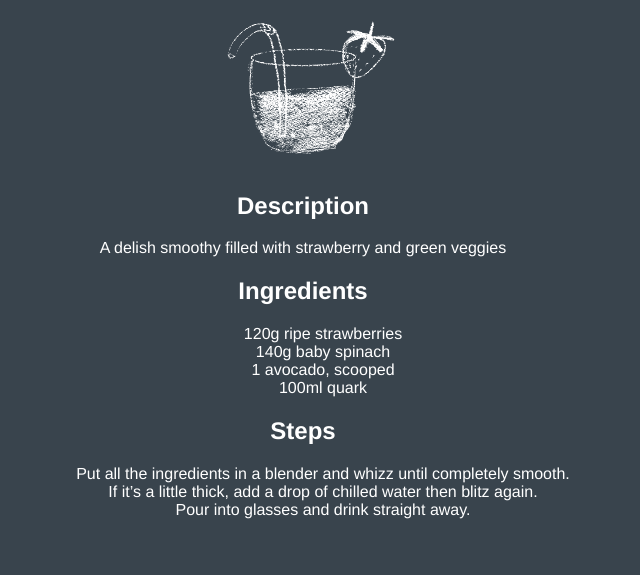
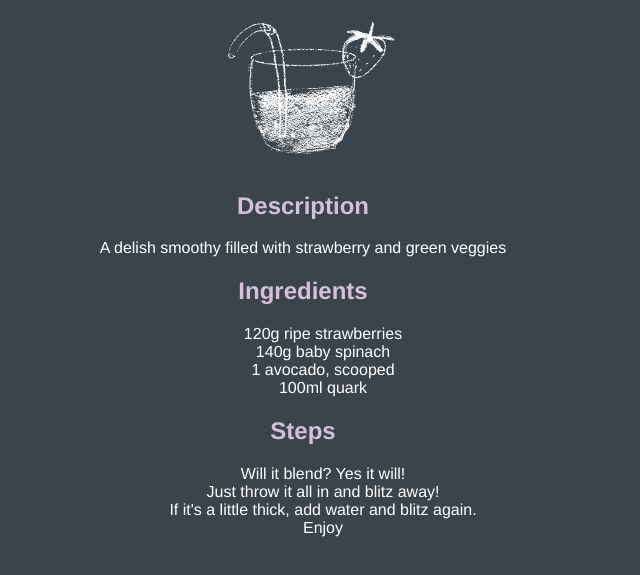
Before and after one commit to ManonLef/odin-recipes, a plain HTML site: page recipes/green-smoothie.html in a window 1280 px wide. Shown: the part 79-654 px from the top of the page, without its empty margins (337-977 px from the left). Drawn offline with Linux system fonts and the light colour scheme.

```diff
--- a/recipes/green-smoothie.html
+++ b/recipes/green-smoothie.html
@@ -21,9 +21,10 @@
     </ul>
     <h2>Steps</h2>
         <ol class="recipes">
-            <li>Put all the ingredients in a blender and whizz until completely smooth.</li>
-            <li>If it’s a little thick, add a drop of chilled water then blitz again.</li>
-            <li>Pour into glasses and drink straight away.</li>
+            <li>Will it blend? Yes it will!</li>
+            <li>Just throw it all in and blitz away!</li>
+            <li>If it's a little thick, add water and blitz again.</li>
+            <li>Enjoy</li>
         </ol>
 
 </body>
--- a/style.css
+++ b/style.css
@@ -1,14 +1,18 @@
 body {
     background-color: rgb(57, 68, 77);
-    text-align: center;
     color: white;
     font-family:'Franklin Gothic Medium', 'Arial Narrow', Arial, sans-serif;
     list-style-type: none;
+    text-align: center;
+
+
 }
 
-h1 {
+h1,
+h2 {
     color: thistle;
 }
+
 
 a:link,
 a:visited {
@@ -19,12 +23,13 @@ a:visited {
 
 li {
     list-style-type: none;
-    margin: 30px 0px;
-    text-align: center;
+    margin: 30px auto;
 }
 
 .recipes li {
-    margin: 0px 0px;
+    margin: 0px auto;
+    padding: 0px;
+
 }
 
 a:hover {
```
